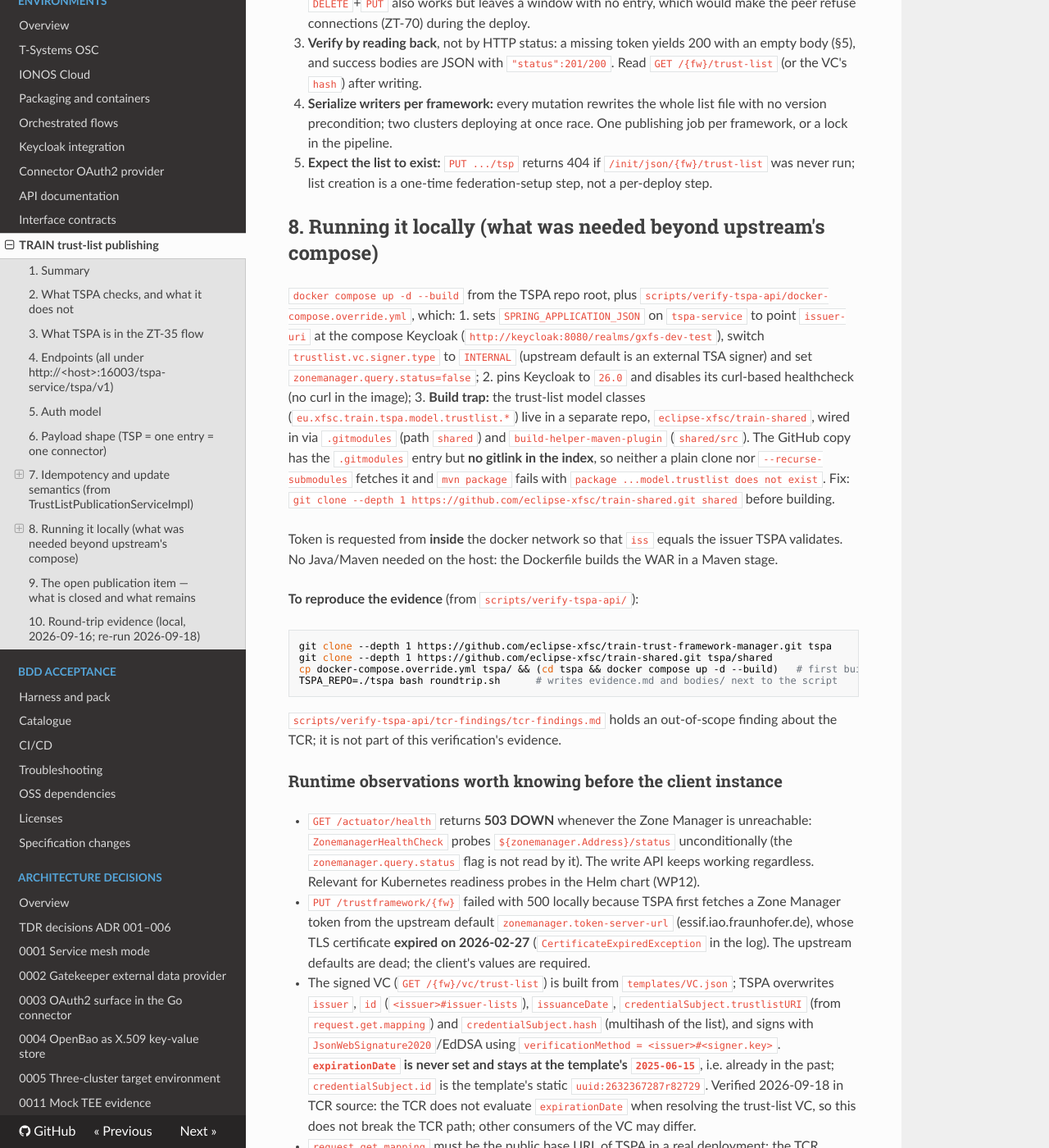
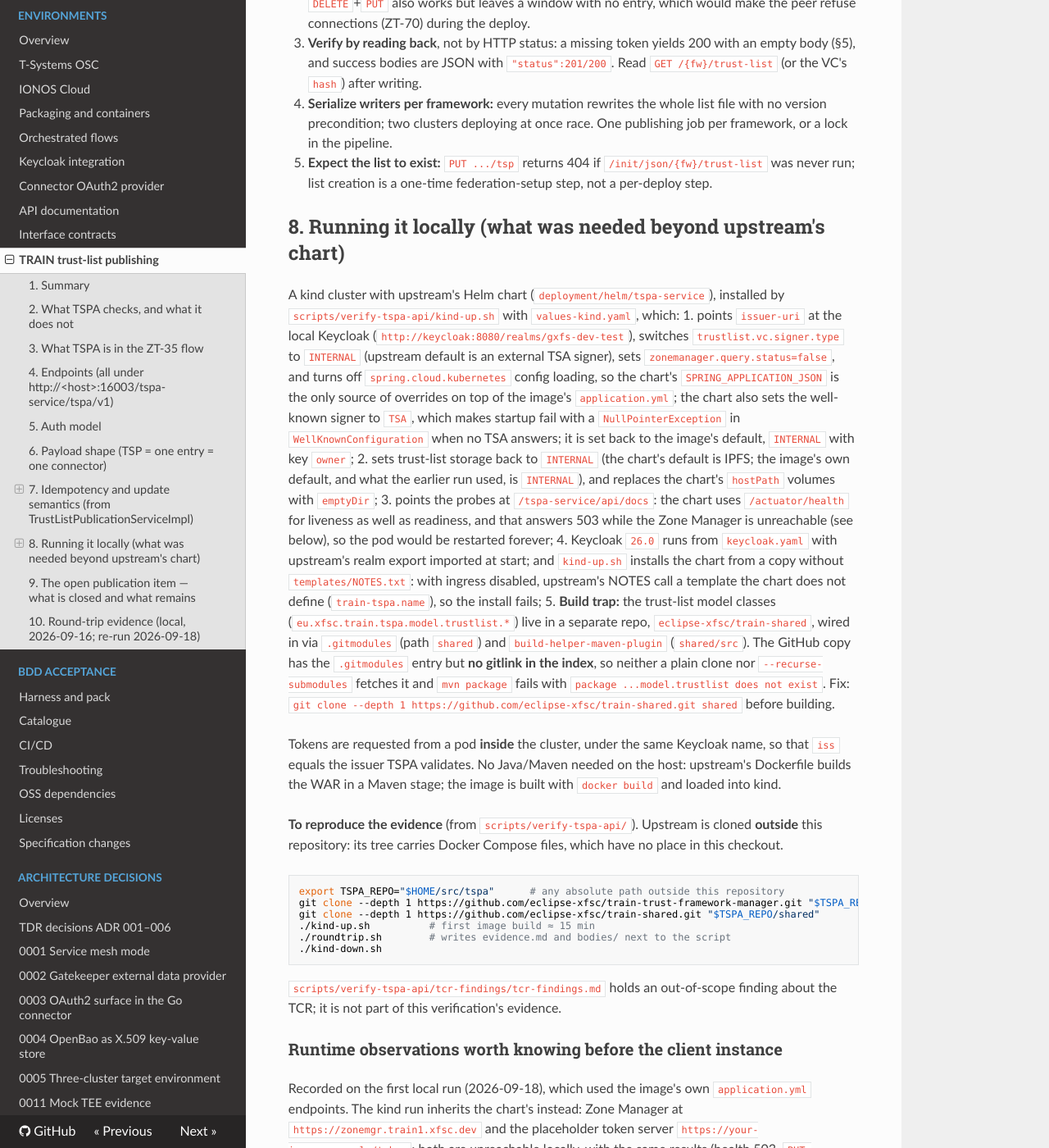
Before and after one commit to Fune5tiAtlas/facis-zero-trust-demonstrator, an MkDocs documentation site: the page built from docs/tspa-publish-api.md, in a window 1280 px wide and 1400 px high, scrolled down 5575 px. Shown: the whole window at 82% size. Built offline with MkDocs 1.6.1, drawn with Linux system fonts in a browser that asks for light colours; nearby versions of some CDN libraries; some of the changed text lies outside the part shown.

Commit message:
Run the TSPA verification on kind with Helm instead of Docker Compose

````diff
--- a/docs/tspa-publish-api.md
+++ b/docs/tspa-publish-api.md
@@ -185,35 +185,56 @@ UUID. So "upload the hash to TRAIN on deployment" cannot be a single PUT. The pi
 5. **Expect the list to exist:** `PUT .../tsp` returns 404 if `/init/json/{fw}/trust-list` was never run; list
    creation is a one-time federation-setup step, not a per-deploy step.
 
-## 8. Running it locally (what was needed beyond upstream's compose)
+## 8. Running it locally (what was needed beyond upstream's chart)
 
-`docker compose up -d --build` from the TSPA repo root, plus `scripts/verify-tspa-api/docker-compose.override.yml`, which:
-1. sets `SPRING_APPLICATION_JSON` on `tspa-service` to point `issuer-uri` at the compose Keycloak
-   (`http://keycloak:8080/realms/gxfs-dev-test`), switch `trustlist.vc.signer.type` to `INTERNAL`
-   (upstream default is an external TSA signer) and set `zonemanager.query.status=false`;
-2. pins Keycloak to `26.0` and disables its curl-based healthcheck (no curl in the image);
-3. **Build trap:** the trust-list model classes (`eu.xfsc.train.tspa.model.trustlist.*`) live in a separate repo,
+A kind cluster with upstream's Helm chart (`deployment/helm/tspa-service`), installed by
+`scripts/verify-tspa-api/kind-up.sh` with `values-kind.yaml`, which:
+1. points `issuer-uri` at the local Keycloak (`http://keycloak:8080/realms/gxfs-dev-test`), switches
+   `trustlist.vc.signer.type` to `INTERNAL` (upstream default is an external TSA signer), sets
+   `zonemanager.query.status=false`, and turns off `spring.cloud.kubernetes` config loading, so the chart's
+   `SPRING_APPLICATION_JSON` is the only source of overrides on top of the image's `application.yml`;
+   the chart also sets the well-known signer to `TSA`, which makes startup fail with a `NullPointerException`
+   in `WellKnownConfiguration` when no TSA answers; it is set back to the image's default, `INTERNAL` with key
+   `owner`;
+2. sets trust-list storage back to `INTERNAL` (the chart's default is IPFS; the image's own default, and what the
+   earlier run used, is `INTERNAL`), and replaces the chart's `hostPath` volumes with `emptyDir`;
+3. points the probes at `/tspa-service/api/docs`: the chart uses `/actuator/health` for liveness as well as
+   readiness, and that answers 503 while the Zone Manager is unreachable (see below), so the pod would be
+   restarted forever;
+4. Keycloak `26.0` runs from `keycloak.yaml` with upstream's realm export imported at start;
+   and `kind-up.sh` installs the chart from a copy without `templates/NOTES.txt`: with ingress disabled,
+   upstream's NOTES call a template the chart does not define (`train-tspa.name`), so the install fails;
+5. **Build trap:** the trust-list model classes (`eu.xfsc.train.tspa.model.trustlist.*`) live in a separate repo,
    `eclipse-xfsc/train-shared`, wired in via `.gitmodules` (path `shared`) and `build-helper-maven-plugin`
    (`shared/src`). The GitHub copy has the `.gitmodules` entry but **no gitlink in the index**, so neither a plain
    clone nor `--recurse-submodules` fetches it and `mvn package` fails with `package ...model.trustlist does not exist`.
    Fix: `git clone --depth 1 https://github.com/eclipse-xfsc/train-shared.git shared` before building.
 
-Token is requested from **inside** the docker network so that `iss` equals the issuer TSPA validates.
-No Java/Maven needed on the host: the Dockerfile builds the WAR in a Maven stage.
+Tokens are requested from a pod **inside** the cluster, under the same Keycloak name, so that `iss` equals the
+issuer TSPA validates. No Java/Maven needed on the host: upstream's Dockerfile builds the WAR in a Maven stage;
+the image is built with `docker build` and loaded into kind.
 
-**To reproduce the evidence** (from `scripts/verify-tspa-api/`):
+**To reproduce the evidence** (from `scripts/verify-tspa-api/`). Upstream is cloned **outside** this repository:
+its tree carries Docker Compose files, which have no place in this checkout.
 
 ```bash
-git clone --depth 1 https://github.com/eclipse-xfsc/train-trust-framework-manager.git tspa
-git clone --depth 1 https://github.com/eclipse-xfsc/train-shared.git tspa/shared
-cp docker-compose.override.yml tspa/ && (cd tspa && docker compose up -d --build)   # first build ≈ 15 min
-TSPA_REPO=./tspa bash roundtrip.sh      # writes evidence.md and bodies/ next to the script
+export TSPA_REPO="$HOME/src/tspa"      # any absolute path outside this repository
+git clone --depth 1 https://github.com/eclipse-xfsc/train-trust-framework-manager.git "$TSPA_REPO"
+git clone --depth 1 https://github.com/eclipse-xfsc/train-shared.git "$TSPA_REPO/shared"
+./kind-up.sh          # first image build ≈ 15 min
+./roundtrip.sh        # writes evidence.md and bodies/ next to the script
+./kind-down.sh
 ```
 
 `scripts/verify-tspa-api/tcr-findings/tcr-findings.md` holds an out-of-scope finding about the TCR; it is not
 part of this verification's evidence.
 
 ### Runtime observations worth knowing before the client instance
+
+Recorded on the first local run (2026-09-18), which used the image's own `application.yml` endpoints. The kind run
+inherits the chart's instead: Zone Manager at `https://zonemgr.train1.xfsc.dev` and the placeholder token server
+`https://your-issuer.example/token`; both are unreachable locally, with the same results (health 503,
+`PUT /trustframework/{fw}` 500).
 
 - `GET /actuator/health` returns **503 DOWN** whenever the Zone Manager is unreachable: `ZonemanagerHealthCheck`
   probes `${zonemanager.Address}/status` unconditionally (the `zonemanager.query.status` flag is not read by it).
````
Also changed, not shown: scripts/verify-tspa-api/README.md (+8 -5 lines), scripts/verify-tspa-api/evidence.md (+8 -8 lines), 7 other files.
